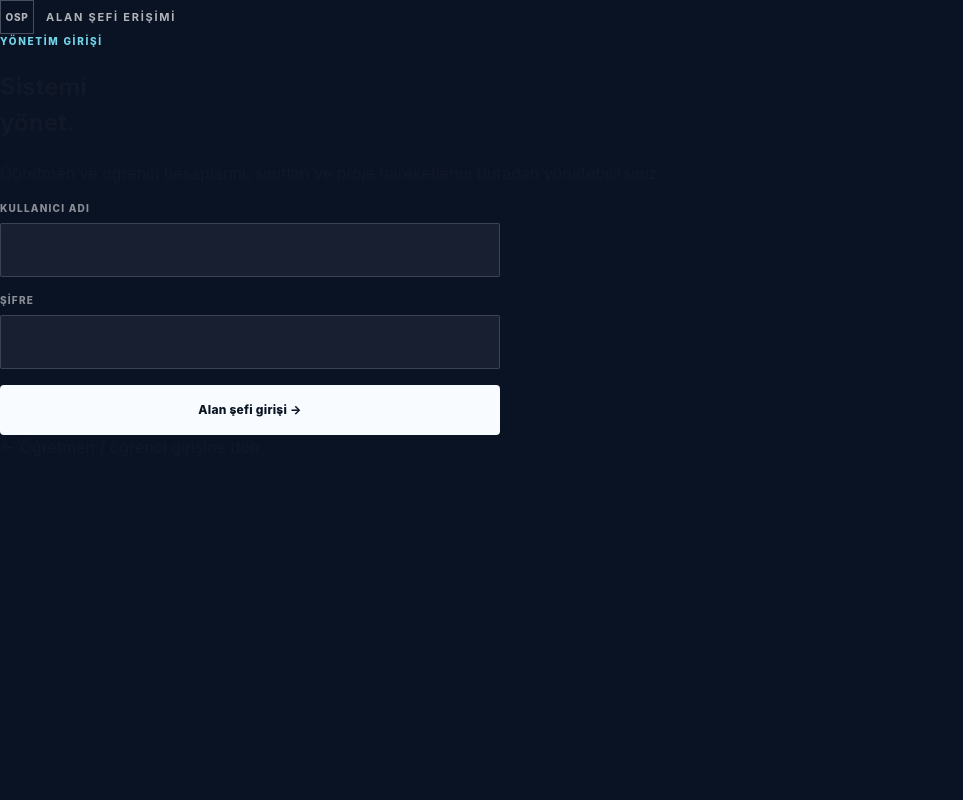
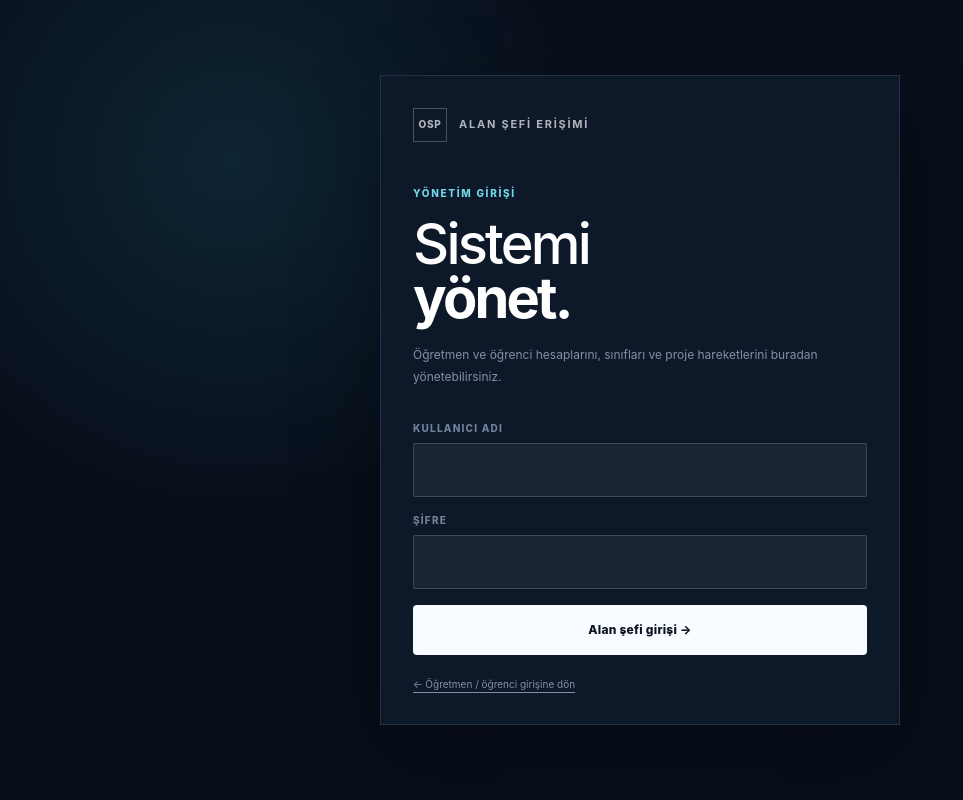
Before and after one commit to oguzhan-tpl/okuls-navproje, a Flask app: page /login?role=chief in a window 1280 px wide. Shown: the whole page, without its empty margins (0-963 px from the left). Run offline with Flask 3, Linux system fonts and the light colour scheme; the visitor is signed in with stand-in values (Sample User, id 1); parts of the project's set-up code (start-up, migrations or seed data) failed here and were passed over; some libraries are stand-ins or nearby versions.

Commit message:
ui: style chief access page

```diff
--- a/static/css/app.css
+++ b/static/css/app.css
@@ -322,3 +322,17 @@ button:disabled,input:disabled,textarea:disabled{cursor:not-allowed;opacity:.55}
   .account-row{padding:11px 13px}
   .account-tools form:first-of-type,.account-tools form:nth-of-type(2){position:static;width:100%;box-shadow:none}
 }
+
+
+/* Chief access */
+.chief-auth{min-height:100vh;display:grid;place-items:center;padding:24px;background:
+  radial-gradient(circle at 18% 20%,rgba(54,184,217,.13),transparent 28%),
+  #080f1b}
+.chief-auth-card{width:min(520px,100%);min-height:650px;display:flex;flex-direction:column;padding:32px;color:#fff;background:#0d1829;border:1px solid #243249;box-shadow:0 30px 80px rgba(0,0,0,.3)}
+.chief-auth-copy{margin:auto 0 34px;padding-top:44px}
+.chief-auth-copy h1{font-size:56px;line-height:.98;letter-spacing:-.05em;font-weight:500;margin:0 0 18px}
+.chief-auth-copy p{margin:0;color:#8291a8;font-size:12px;line-height:1.8;max-width:410px}
+.chief-form{max-width:none}
+.chief-form label span{color:#71819a}
+.back-login{margin-top:22px;color:#8291a8;font-size:10px;text-decoration:underline;text-underline-offset:4px}
+.back-login:hover{color:#fff}
```
